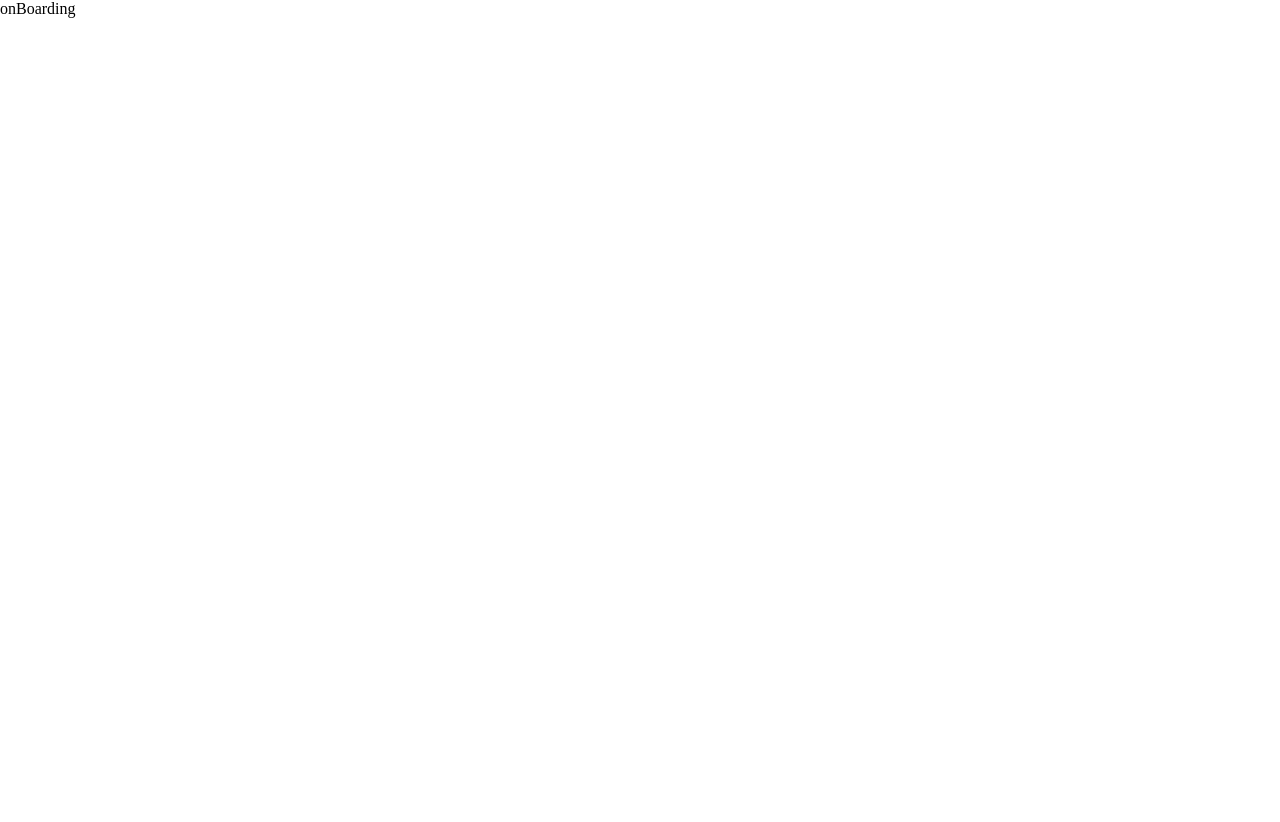
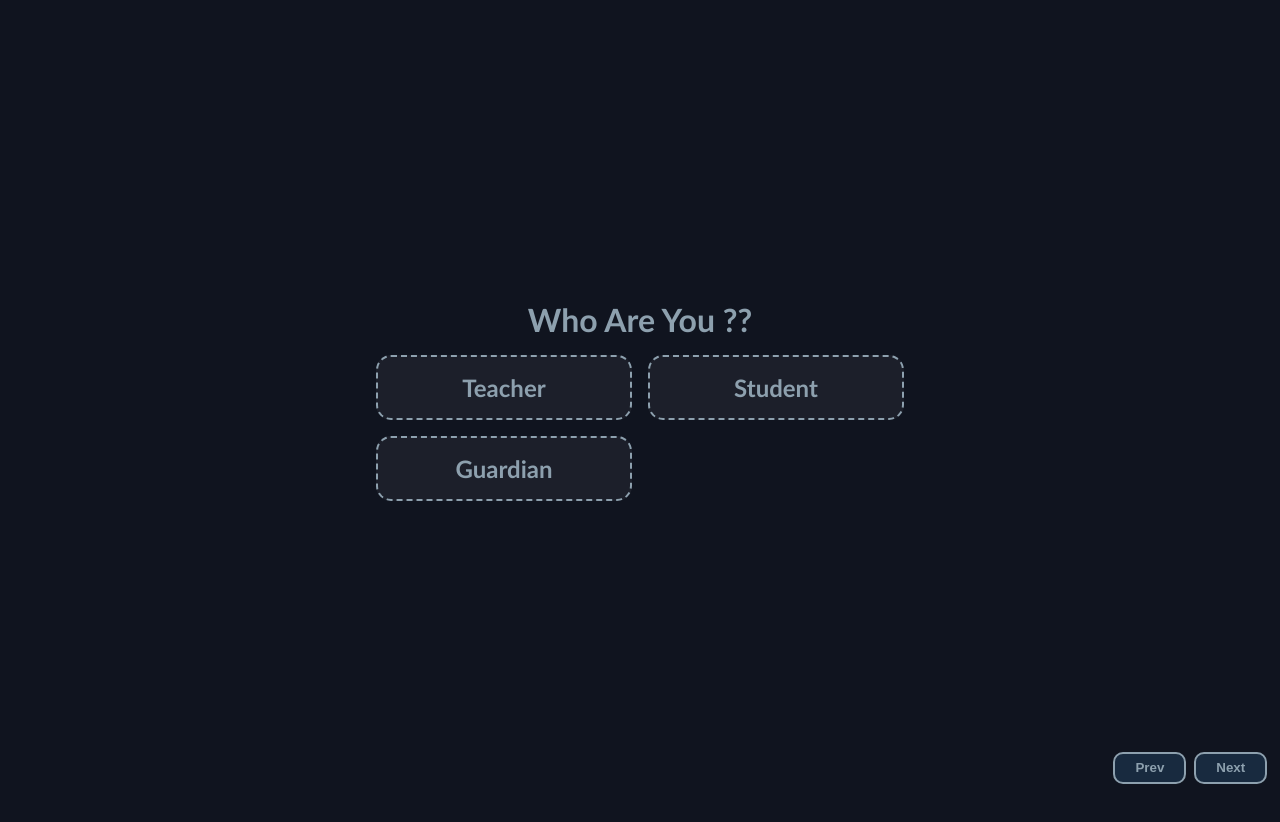
Before and after one commit to Srinivasan-Akash/Sensory-Cademy, a Next.js app: page /onBoarding in a window 1280 px wide. Shown: the top 822 px of the page. Before the commit the page ends 800 px from the top, so only its background shows below. Built offline with nearby package versions, Linux system fonts and the light colour scheme.

Commit message:
Styled Preloader + Developed UI Of onBoarding + Created smooth scroll on click

```diff
--- a/src/pages/onBoarding.js
+++ b/src/pages/onBoarding.js
@@ -1,7 +1,67 @@
-import React from 'react'
+import React from 'react';
+import styles from '@/styles/OnBoarding.module.css';
 
-export default function onBoarding() {
+export default function OnBoarding() {
+  const questions = [
+    {
+      question: "Who Are You ??",
+      options: ["Teacher", "Student", "Guardian"]
+    },
+    {
+      question: "What Is Your Gender ??",
+      options: ["Male", "Female"]
+    },
+    {
+      question: "What Is Your Disability ??",
+      options: ["Blind", "Deaf", "Dumb", "None"]
+    }
+  ];
+
+  function nextQuestion() {
+    const currentScrollPosition = window.pageYOffset || document.documentElement.scrollTop;
+    const newScrollPosition = currentScrollPosition + window.innerHeight;
+
+    // Scroll to the new position with a smooth animation
+    window.scrollTo({
+      top: newScrollPosition,
+      behavior: "smooth"
+    });
+  }
+
+  function prevQuestion() {
+    // Calculate the new scroll position by subtracting 100vh from the current scroll position
+    const currentScrollPosition = window.pageYOffset || document.documentElement.scrollTop;
+    const newScrollPosition = currentScrollPosition - window.innerHeight;
+
+    // Ensure the new scroll position doesn't go below 0
+    const finalScrollPosition = Math.max(0, newScrollPosition);
+
+    // Scroll to the new position with a smooth animation
+    window.scrollTo({
+      top: finalScrollPosition,
+      behavior: "smooth"
+    });
+  }
+
   return (
-    <div>onBoarding</div>
-  )
+    <main className={styles.container}>
+      {questions.map((element, index) => (
+        <div className={styles.question} key={index}>
+          <h1>{element.question}</h1>
+          <div className={styles.options}>
+            {element.options.map((option, optionIndex) => (
+              <div className={styles.option} key={optionIndex}>
+                <h2>{option}</h2>
+              </div>
+            ))}
+          </div>
+        </div>
+      ))}
+
+      <div className={styles.navigationButtons}>
+        <button onClick={prevQuestion}>Prev</button>
+        <button onClick={nextQuestion}>Next</button>
+      </div>
+    </main>
+  );
 }
--- /dev/null
+++ b/src/styles/OnBoarding.module.css
@@ -0,0 +1,77 @@
+.container {
+    background: var(--bg);
+    height: 100vh;
+    width: 100vw;
+    display: grid;
+    text-align: center;
+    color: var(--white);
+    font-family: var(--primary-font-family);
+    gap: 1em;
+    height: fit-content;
+    overflow: hidden;
+}
+
+.question {
+    height: 100vh;
+    display: flex;
+    align-items: center;
+    justify-content: center;
+    flex-direction: column;
+}
+
+.options {
+    display: grid;
+    grid-template-columns: 1fr 1fr;
+    align-items: center;
+    gap: 1em;
+    margin-top: 1em;
+}
+
+.option {
+    padding: 1em;
+    border-radius: 15px;
+    width: 20vw;
+    cursor: pointer;
+}
+
+.option:not(:hover) {
+    background: hsla(0, 0%, 100%, 0.05);
+    border: 2px dashed #8DA0AE;
+    transition: all 1s ease;
+}
+
+.option:hover {
+    background: #182a3f;
+    border: 2px solid #8DA0AE;
+    transition: all .5s ease;
+}
+
+.navigationButtons {
+    position: fixed;
+    bottom: 2%;
+    right: 1%;
+    display: flex;
+    gap: .5em;
+}
+
+.navigationButtons button {
+    padding: .5em 1.5em;
+    cursor: pointer;
+    border-radius: 10px;
+    border: 2px solid #8DA0AE;
+    background: #182a3f;
+    color: #8DA0AE;
+    font-weight: 600;
+}
+
+.navigationButtons button:not(:hover) {
+    background: #182a3f;
+    border: 2px solid #8DA0AE;
+    transition: all 1s ease;
+}
+
+.navigationButtons button:hover {
+    background: hsla(0, 0%, 100%, 0.05);
+    border: 2px dashed #8DA0AE;
+    transition: all .5s ease;
+}
```
Also changed, not shown: src/components/Preloader.js (+19 -1 lines), public/preloader.gif (added), src/styles/Home.module.css (line endings or trailing spaces).
